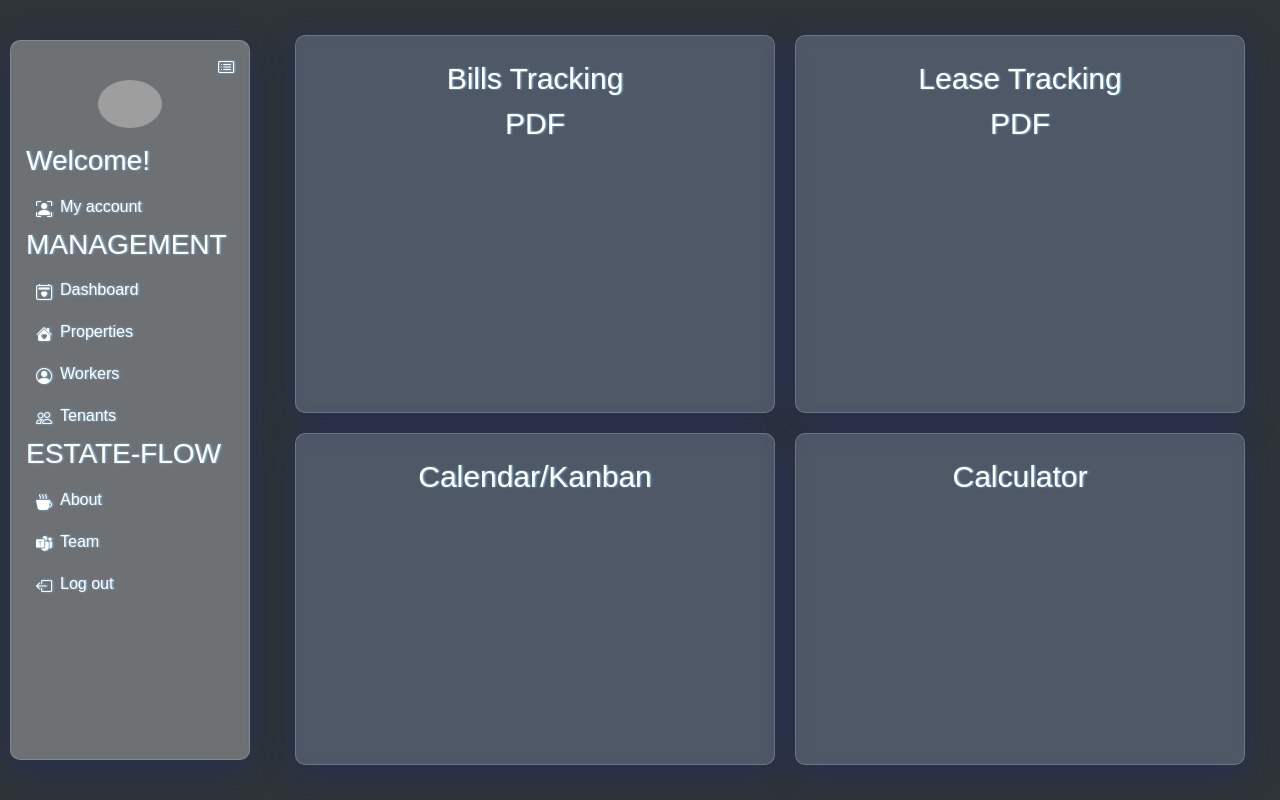
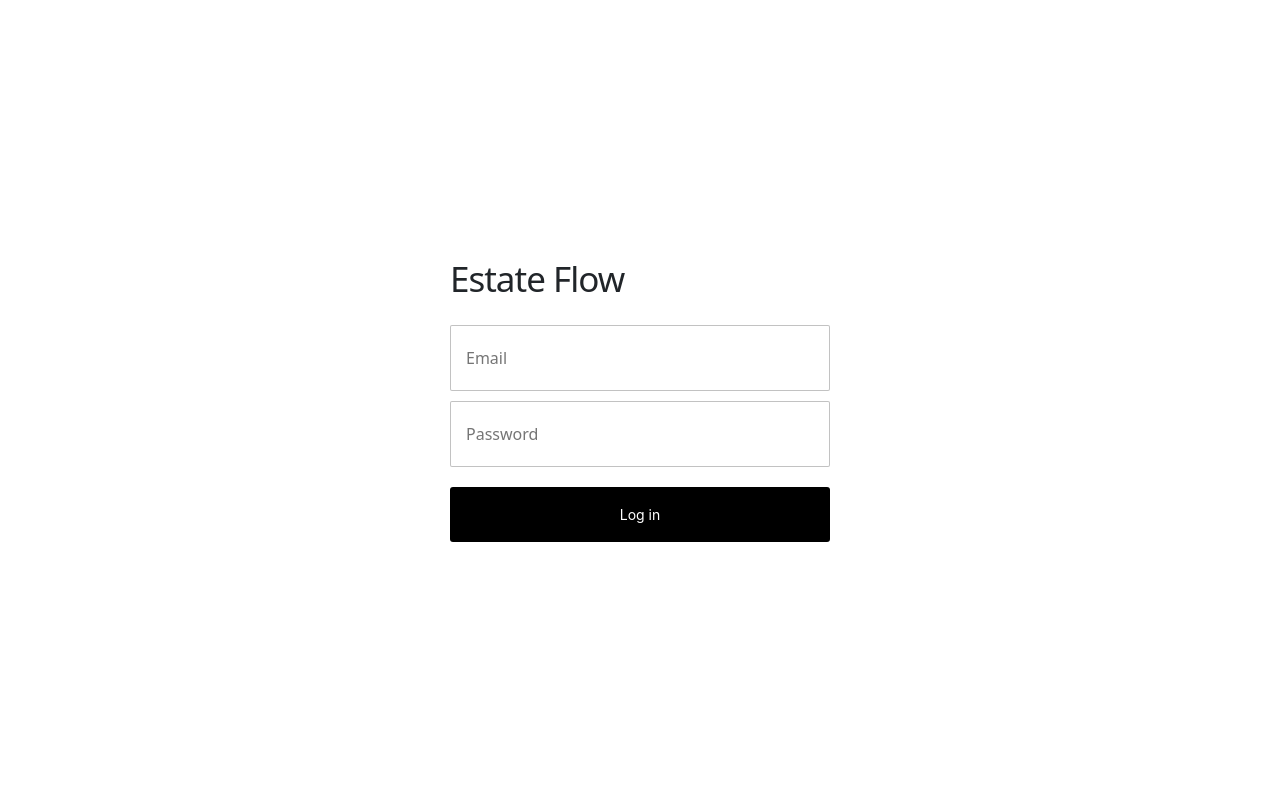
Before and after one commit to ryanzhxu/estate-flow, a React (Create React App) app in the folder frontend/: page / in a window 1280 px wide. Built offline with nearby package versions, Linux system fonts and the light colour scheme; grey boxes are pictures that could not be loaded.

Commit message:
added login screen back

```diff
--- a/frontend/src/App.js
+++ b/frontend/src/App.js
@@ -15,9 +15,9 @@ function App() {
 
   return (
     <main className="App">
-      {/* {!user ? (
+      {!user ? (
         <LoginScreen />
-      ) : ( */}
+      ) : (
         <Routes>
           <Route path="/" element={<HomeWelcomePage />} />
           <Route
@@ -26,7 +26,7 @@ function App() {
           />
           <Route path="/worker" element={<WorkerLists />} />
         </Routes>
-      {/* )} */}
+      )}
     </main>
   );
 }
```
